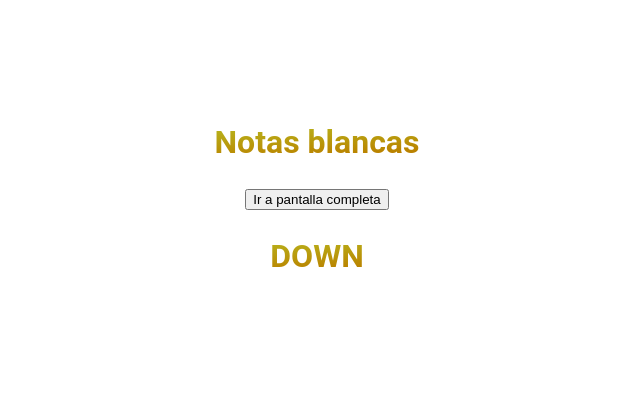
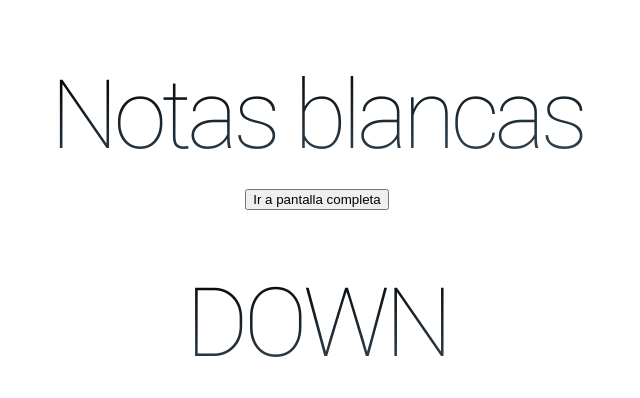
Before and after one commit to joaquindev/notas-blancas, a website: page index.html in a window 1280 px wide. Shown: the part 201-599 px from the top of the page, without its empty margins (323-963 px from the left). Drawn offline with nearby package versions, Linux system fonts and the light colour scheme.

Commit message:
Use Robota typography
Use Robota typography. Also, stop using color gradients changing the
gradients colors from gray to black (in order to keep CSS gradient
instruction, we'll see in the future whether it gets removed or not.

Contact: joaquin@isla.io

```diff
--- /dev/null
+++ b/fonts.css
@@ -0,0 +1,30 @@
+@font-face {
+  font-family: 'Roboto';
+  font-style: normal;
+  font-weight: 100;
+  src: local('Roboto Thin'), local('Roboto-Thin'), url(https://themes.googleusercontent.com/static/fonts/roboto/v10/vzIUHo9z-oJ4WgkpPOtg13YhjbSpvc47ee6xR_80Hnw.woff) format('woff');
+}
+@font-face {
+  font-family: 'Roboto';
+  font-style: normal;
+  font-weight: 400;
+  src: local('Roboto Regular'), local('Roboto-Regular'), url(https://themes.googleusercontent.com/static/fonts/roboto/v10/CrYjSnGjrRCn0pd9VQsnFOvvDin1pK8aKteLpeZ5c0A.woff) format('woff');
+}
+@font-face {
+  font-family: 'Roboto';
+  font-style: normal;
+  font-weight: 700;
+  src: local('Roboto Bold'), local('Roboto-Bold'), url(https://themes.googleusercontent.com/static/fonts/roboto/v10/d-6IYplOFocCacKzxwXSOLO3LdcAZYWl9Si6vvxL-qU.woff) format('woff');
+}
+@font-face {
+  font-family: 'Roboto';
+  font-style: italic;
+  font-weight: 400;
+  src: local('Roboto Italic'), local('Roboto-Italic'), url(https://themes.googleusercontent.com/static/fonts/roboto/v10/1pO9eUAp8pSF8VnRTP3xnnYhjbSpvc47ee6xR_80Hnw.woff) format('woff');
+}
+@font-face {
+  font-family: 'Roboto';
+  font-style: italic;
+  font-weight: 700;
+  src: local('Roboto Bold Italic'), local('Roboto-BoldItalic'), url(https://themes.googleusercontent.com/static/fonts/roboto/v10/t6Nd4cfPRhZP44Q5QAjcC7rIa-7acMAeDBVuclsi6Gc.woff) format('woff');
+}
--- a/index.html
+++ b/index.html
@@ -9,7 +9,8 @@
 
   <script type="text/javascript" src="bower_components/jquery/jquery.min.js"></script>
   <link rel="stylesheet" href="bower_components/animate.css/animate.css">
-  <link rel="stylesheet" href="style.css">
+  <link rel="stylesheet" href="style.css" type="text/css">
+  <link rel="stylesheet" href="fonts.css" type="text/css">
 
   <!--[if lt IE 9]/>
   <script src="http://html5shiv.googlecode.com/svn/trunk/html5.js"></script>
--- a/style.css
+++ b/style.css
@@ -62,7 +62,7 @@ input, select, button, textarea {
 /* --------------- *\
   $TYPOGRAPHY
 \* --------------- */
-/*
+
 h1, .alpha {
   margin-bottom: 1.5rem;
 
@@ -104,7 +104,8 @@ hr {
   margin-top: -1px;
   height: 1px;
   background-color: #c0c8c9;
-  background-image: -webkit-linear-gradient(0deg, #fff, #c0c8c9, #fff);
+  /*background-image: -webkit-linear-gradient(0deg, #fff, #c0c8c9, #fff);*/
+  background-image: -webkit-linear-gradient(0deg, #000, #000, #000);
 }
 
 a {
@@ -116,7 +117,7 @@ a {
 a:hover {
   color: #f35625;
 }
-*/
+
 
 /* --------------- *\
   $LAYOUT
@@ -180,7 +181,8 @@ html {
 
 .site__title {
   color: #f35626;
-  background-image: -webkit-linear-gradient(93deg, #f35626, #feab3a);
+  /*background-image: -webkit-linear-gradient(93deg, #f35626, #feab3a);*/
+  background-image: -webkit-linear-gradient(93deg, #2F4F4F, #000);
   -webkit-background-clip: text;
   -webkit-text-fill-color: transparent;
   -webkit-animation: hue 60s infinite linear;
```
